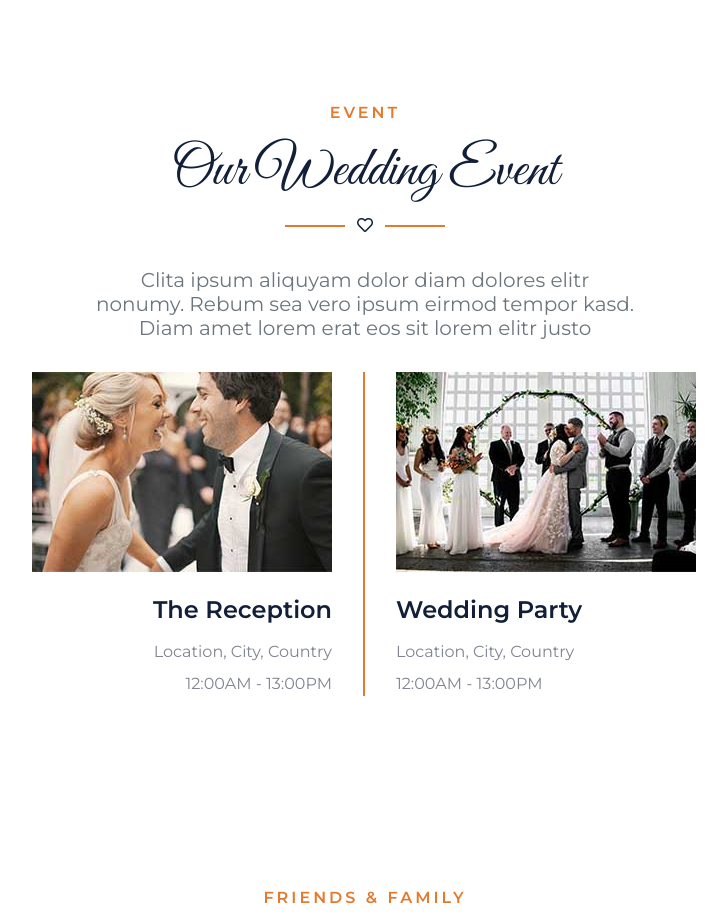
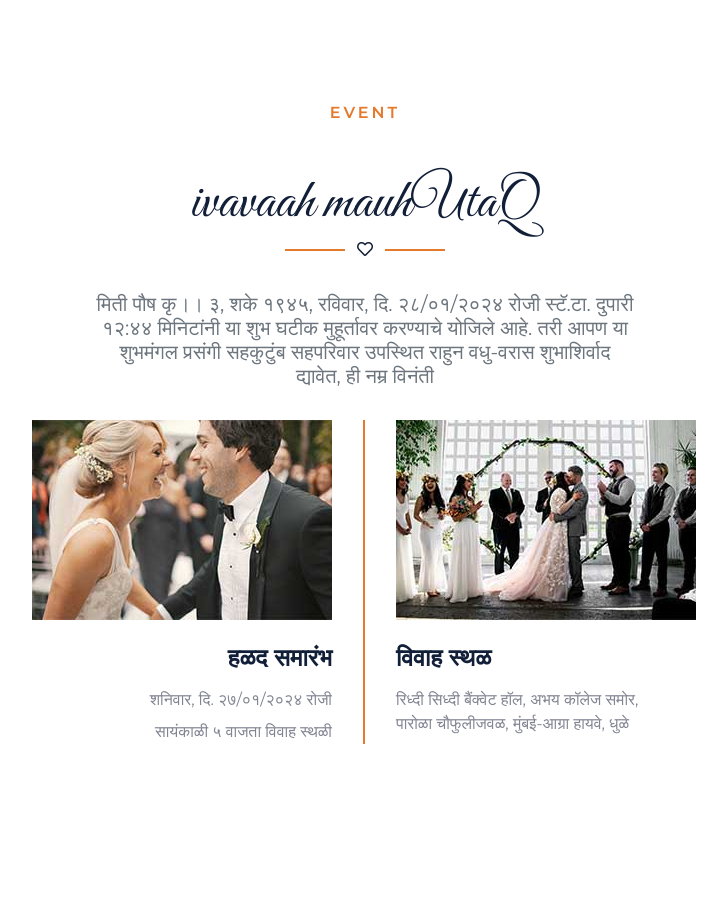
Before and after one commit to Amit-Doke/free-wedding-website-template, a plain HTML site: page index.html in a window 1280 px wide. Shown: the part 4620-5540 px from the top of the page, without its empty margins (275-1002 px from the left). Drawn offline with nearby package versions, Linux system fonts and the light colour scheme; files that its build step writes are made by us from their sources.

Commit message:
Added event details

```diff
--- a/index.html
+++ b/index.html
@@ -293,29 +293,28 @@
         <div class="container py-5">
             <div class="section-title position-relative text-center">
                 <h6 class="text-uppercase text-primary mb-3" style="letter-spacing: 3px;">Event</h6>
-                <h1 class="font-secondary display-4">Our Wedding Event</h1>
+                <h1 class="font-secondary display-4 bannerSubHeading mt-5 mb-0">ivavaah mauhUtaQ</h1>
                 <i class="far fa-heart text-dark"></i>
             </div>
             <div class="row justify-content-center">
                 <div class="col-md-6 text-center">
-                    <h5 class="font-weight-normal text-muted mb-3 pb-3">Clita ipsum aliquyam dolor diam dolores elitr nonumy. Rebum sea vero ipsum eirmod tempor kasd. Diam amet lorem erat eos sit lorem elitr justo</h5>
+                    <h5 class="font-weight-normal text-muted mb-3 pb-3">मिती पौष कृ।। ३, शके १९४५, रविवार, दि. २८/०१/२०२४ रोजी स्टॅ.टा. दुपारी १२:४४ मिनिटांनी या शुभ घटीक मुहूर्तावर करण्याचे योजिले आहे. तरी आपण या शुभमंगल प्रसंगी सहकुटुंब सहपरिवार उपस्थित राहुन वधु-वरास शुभाशिर्वाद द्यावेत, ही नम्र विनंती</h5>
                 </div>
             </div>
             <div class="row">
                 <div class="col-md-6 border-right border-primary">
                     <div class="text-center text-md-right mr-md-3 mb-4 mb-md-0">
                         <img class="img-fluid mb-4" src="img/event-1.jpg" alt="">
-                        <h4 class="mb-3">The Reception</h4>
-                        <p class="mb-2">Location, City, Country</p>
-                        <p class="mb-0">12:00AM - 13:00PM</p>
+                        <h4 class="mb-3 content">हळद समारंभ</h4>
+                        <p class="mb-2 content">शनिवार, दि. २७/०१/२०२४ रोजी</p>
+                        <p class="mb-0 content">सायंकाळी ५ वाजता विवाह स्थळी</p>
                     </div>
                 </div>
                 <div class="col-md-6">
-                    <div class="text-center text-md-left ml-md-3">
+                    <div class="text-center text-md-left ml-md-3 content">
                         <img class="img-fluid mb-4" src="img/event-2.jpg" alt="">
-                        <h4 class="mb-3">Wedding Party</h4>
-                        <p class="mb-2">Location, City, Country</p>
-                        <p class="mb-0">12:00AM - 13:00PM</p>
+                        <h4 class="mb-3">विवाह स्थळ</h4>
+                        <p class="mb-2">रिध्दी सिध्दी बैंक्वेट हॉल, अभय कॉलेज समोर, <br> पारोळा चौफुलीजवळ, मुंबई-आग्रा हायवे, धुळे</p>
                     </div>
                 </div>
             </div>
```
Also changed, not shown: css/AMSManthanRegular.ttf, css/AMSVasudevaRegular.ttf (added), css/TiroDevanagariMarathi.ttf (added), css/a.ttf (added), css/style.css.
